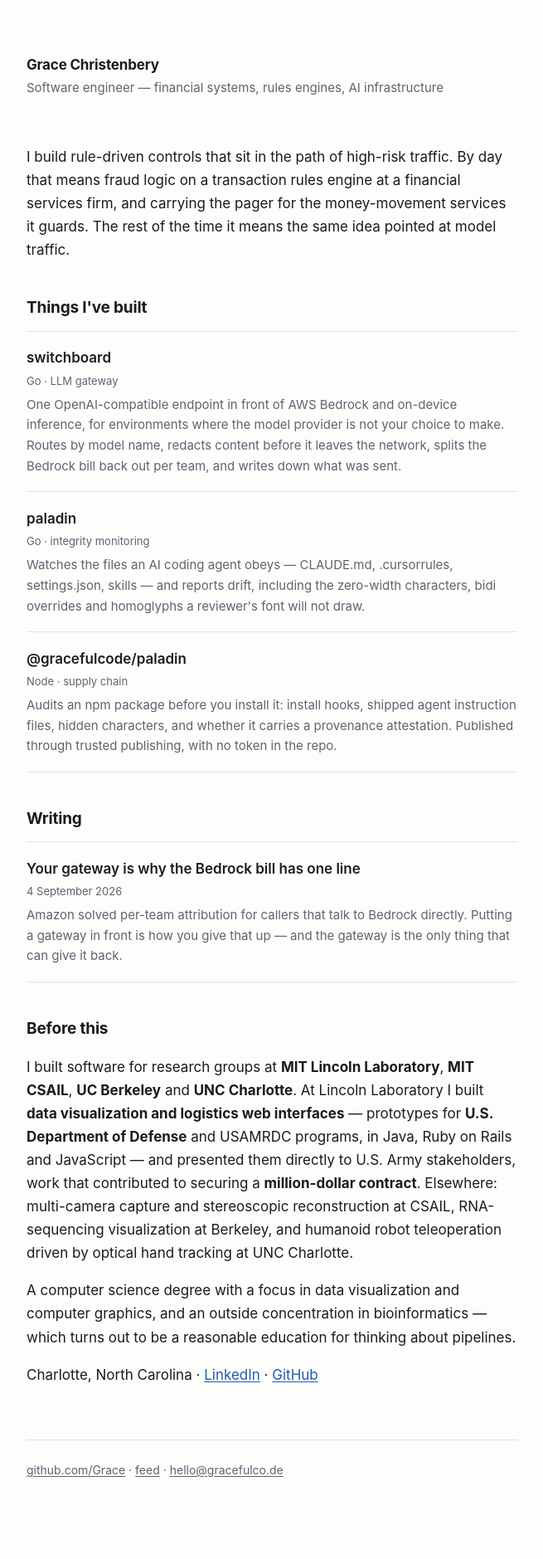
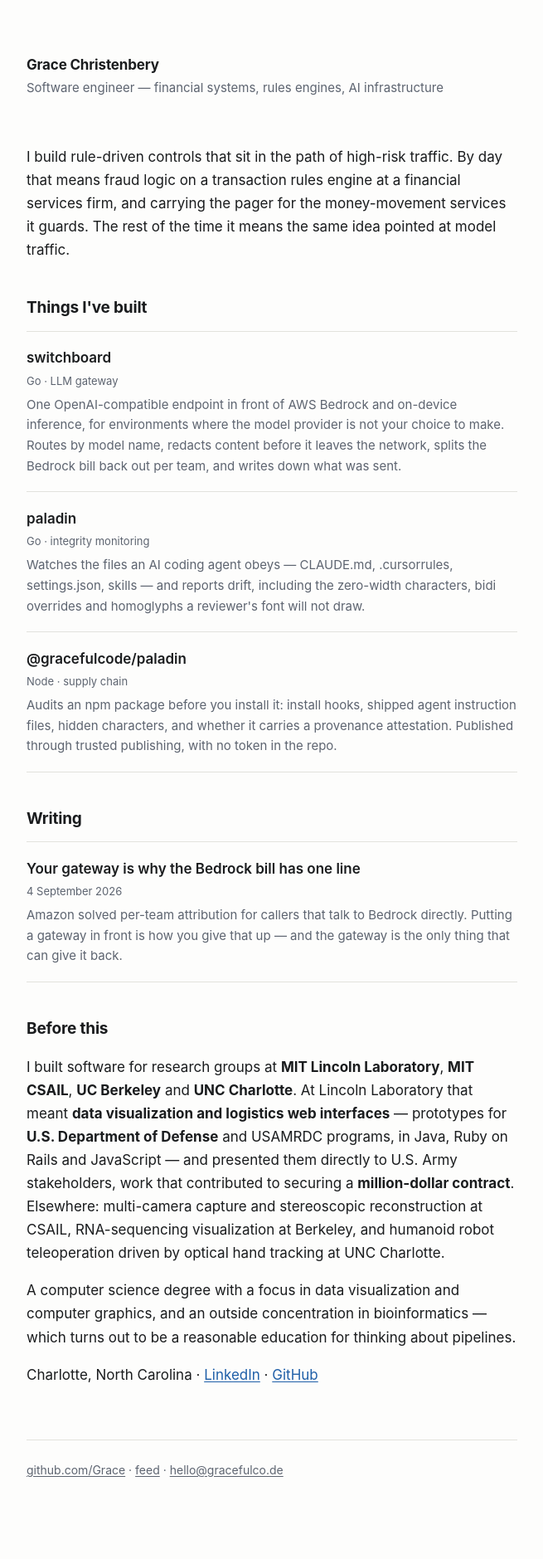
Before and after one commit to Grace/grace.github.io, a Jekyll site: the page built from index.html, in a window 1280 px wide. Shown: the whole page at 83% size, without its empty margins (312-967 px from the left). Built offline with Jekyll 4.4.1, drawn with Linux system fonts in a browser that asks for light colours.

Commit message:
Vary the verb; 'I built ... I built' in consecutive sentences
Co-Authored-By: Claude Opus 5 (1M context) <noreply@anthropic.com>
Claude-Session: https://claude.ai/code/session_01CP8HAD5qh9N9t5FSZ7w4H7

```diff
--- a/index.html
+++ b/index.html
@@ -51,7 +51,7 @@ time it means the same idea pointed at model traffic.</p>
 <h2>Before this</h2>
 <p>I built software for research groups at <strong>MIT Lincoln Laboratory</strong>,
 <strong>MIT CSAIL</strong>, <strong>UC Berkeley</strong> and <strong>UNC
-Charlotte</strong>. At Lincoln Laboratory I built
+Charlotte</strong>. At Lincoln Laboratory that meant
 <strong>data visualization and logistics web interfaces</strong> — prototypes for
 <strong>U.S. Department of Defense</strong> and USAMRDC programs, in Java, Ruby on
 Rails and JavaScript — and presented them directly to U.S. Army stakeholders,
```
